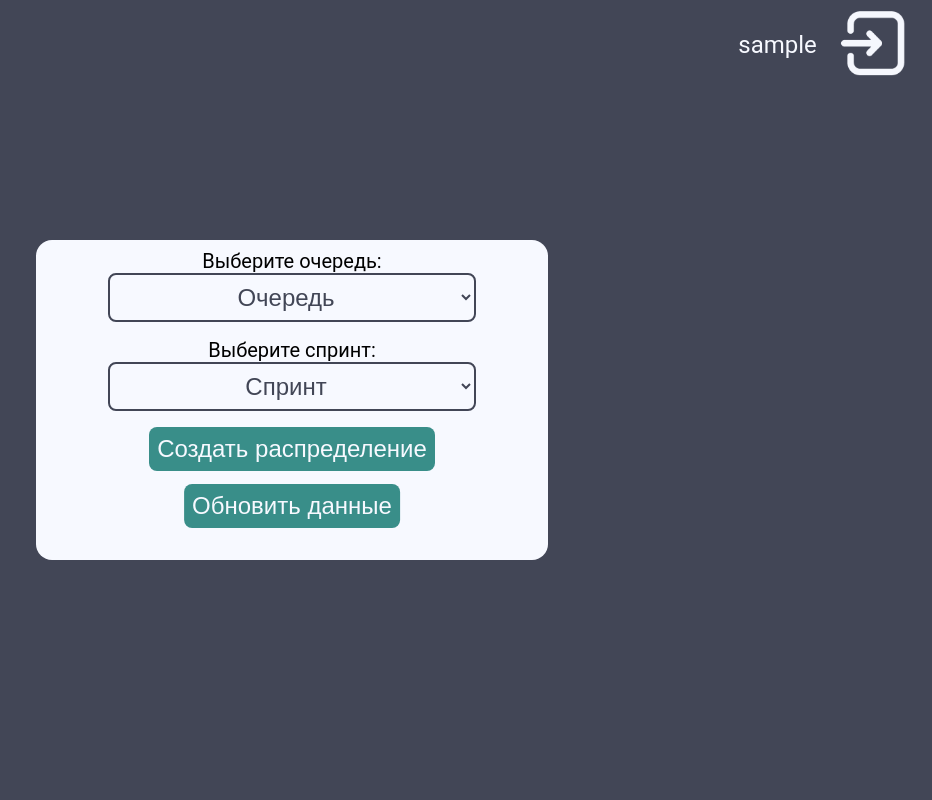
After one commit to Innlock/task_distribution, a Flask app: page /settings in a window 1280 px wide. The commit adds this page. Shown: the whole page, without its empty margins (348-1280 px from the left). Run offline with Flask 3, Linux system fonts and the light colour scheme; the visitor is signed in with stand-in values (Sample User, id 1); data that the repository does not hold is empty; parts of the project's set-up code (start-up, migrations or seed data) failed here and were passed over.

Commit message:
Страница с выбором очереди и спринта

```diff
--- a/app.py
+++ b/app.py
@@ -51,7 +51,6 @@ def index():
     # # return render_template('distribution.html', distribution=distribution_data, queue="3", sprint="spr")
 
 
-
 # Роут для регистрации
 @app.route('/register', methods=['GET', 'POST'])
 def register():
@@ -88,7 +87,7 @@ def login():
         user = User.query.filter_by(login=username).first()
         if user and check_password_hash(user.password, password):
             login_user(user)
-            return redirect(url_for('distribution'))
+            return redirect(url_for('settings'))
         return render_template('login.html', error="Неверный логин или пароль")
     return render_template('login.html')
 
@@ -106,8 +105,28 @@ def logout():
 def distribution():
     if request.method == 'POST':
         pass
-    distribution_data = get_tasks_distribution(3)
-    return render_template('distribution.html', distribution=distribution_data, queue="3")
+    queue_text = request.form.get('queue')
+    sprint_text = request.form.get('sprint')
+
+    queue_id, queue_name = queue_text.split("_")
+    queue_id = int(queue_id)
+    print(queue_id, queue_name)
+
+    sprint_id, sprint_name = None, ""
+    if sprint_text:
+        sprint_id, sprint_name = sprint_text.split("_")
+
+    distribution_data = get_tasks_distribution(queue_id, sprint_id)
+    return render_template('distribution.html', distribution=distribution_data,
+                           queue=queue_name, sprint=sprint_name)
+
+
+@app.route('/settings', methods=['GET', 'POST'])
+@login_required
+def settings():
+    queues = get_all_queues()
+    sprints = get_all_sprints()
+    return render_template('settings.html', login=current_user.login, queues=queues, sprints=sprints)
 
 
 if __name__ == '__main__':
--- a/database.py
+++ b/database.py
@@ -108,6 +108,16 @@ def login_in_assignees(username):
     return True
 
 
+def get_all_queues():
+    queues = Queue.query.all()
+    return queues
+
+
+def get_all_sprints():
+    sprints = Sprint.query.all()
+    return sprints
+
+
 drop_all_tables()
 init_fill_tables = False
 with app.app_context():
--- a/templates/distribution.html
+++ b/templates/distribution.html
@@ -8,12 +8,12 @@
 
 <body>
 <header class="header">
-    <p class="dist_name">{{ "Распределение для очереди "+ queue }}{{ ", спринт " + sprint if sprint else "" }}</p>
+    <p class="dist_name">{{ "Распределение для очереди '"+ queue + "'" }}{{ ", спринт '" + sprint + "'" if sprint else "" }}</p>
     <div class="dist_buttons">
-        <button class="icons" title="Вернуться к выбору очереди">
+        <a href="/settings" class="icons" title="Вернуться к выбору очереди">
             <img class="icons_img" src="{{ url_for('static', filename='pictures/return.png') }}"
                  alt='Вернуться к выбору очереди'>
-        </button>
+        </a>
         <button class="icons" title="Сбросить распределение">
             <img class="icons_img" src="{{ url_for('static', filename='pictures/undo.png') }}"
                  alt='Сбросить распределение'>
--- /dev/null
+++ b/templates/settings.html
@@ -0,0 +1,174 @@
+<!DOCTYPE html>
+<html lang="en">
+<head>
+    <meta charset="UTF-8">
+    <meta name="viewport" content="width=device-width, initial-scale=1.0">
+    <title>Настройки</title>
+    <script src="https://code.jquery.com/jquery-3.6.0.min.js"></script>
+</head>
+
+<body>
+<div class="header">
+    <p class="login">{{ login }}</p>
+    <a href="/logout" class="icons" title="Выйти из аккаунта">
+        <img class="icons_img" src="{{ url_for('static', filename='pictures/logout.png') }}"
+             alt='Выйти из аккаунта'>
+    </a>
+</div>
+
+<div class="container">
+    <form method="post" action="/distribution" class="form1">
+        <label class="labels" for="queues">Выберите очередь:</label>
+        <select id="queues" class="selectors" name="queue" required>
+            <option class="options" value="" disabled selected>Очередь</option>
+            {% for option in queues %}
+                <option class="options" value="{{ option.queue_id }}_{{ option.name }}">{{ option.name }}</option>
+            {% endfor %}
+        </select>
+
+        <label class="labels" for="sprints">Выберите спринт:</label>
+        <select id="sprints" class="selectors" name="sprint">
+            <option class="options" value="" disabled selected>Спринт</option>
+            {% for option in sprints %}
+                <option class="options" value="{{ option.sprint_id }}_{{ option.name }}">{{ option.name }}</option>
+            {% endfor %}
+        </select>
+
+        <input type="submit" value="Создать распределение"/>
+    </form>
+    <form method="post" class="form2">
+        <input type="submit" id="sync" value="Обновить данные"/>
+    </form>
+</div>
+
+</body>
+</html>
+
+<style>
+
+    body {
+        font-family: "Roboto", sans-serif;
+        margin: 0;
+        padding: 0;
+        height: 100vh;
+        background-color: #424656;
+        display: flex;
+        flex-direction: column;
+        justify-content: center;
+        align-items: center;
+    }
+
+    .header {
+        position: fixed;
+        top: 0;
+        left: 0;
+        width: 100%;
+        display: flex;
+        justify-content: end;
+        align-items: center;
+    }
+
+    .login {
+        color: #F7F9FF;
+        font-size: 3vh;
+        margin-right: 1vw;
+    }
+
+    .icons {
+        width: 7vw;
+        border: none;
+        background: none;
+        padding: 0;
+        margin-right: 1vw;
+        display: flex;
+        position: relative;
+    }
+
+    .icons:hover {
+        cursor: pointer;
+        opacity: 0.60;
+    }
+
+    .icons_img {
+        width: 100%;
+        display: flex;
+        align-items: center;
+    }
+
+    .container {
+        top: 0;
+        width: 40vw;
+        height: 40vh;
+        text-align: center;
+        background-color: #F7F9FF;
+        border-radius: 2vh;
+        display: flex;
+        flex-direction: column;
+        justify-content: center;
+        align-items: center;
+        position: relative;
+        overflow: hidden;
+    }
+
+    .form1 {
+        width: 90%;
+        height: 70%;
+        top: 5%;
+        left: 5%;
+        display: flex;
+        flex-direction: column;
+        justify-content: center;
+        align-items: center;
+    }
+
+    .form2 {
+        width: 90%;
+        height: 20%;
+    }
+
+    .form2 input[type="submit"] {
+        position: absolute;
+        bottom: 2vh;
+        left: 50%;
+        transform: translateX(-50%);
+    }
+
+    .labels {
+        font-size: 2.5vh;
+        height: auto;
+        width: 80%;
+    }
+
+    .selectors {
+        font-size: 3vh;
+        width: 80%;
+        height: 25%;
+        padding: 1vh;
+        margin-bottom: 2vh;
+        border-radius: 1vh;
+        border: 0.25vh solid #424656;
+        background-color: transparent;
+        color: #424656;
+        box-sizing: border-box;
+        outline: none;
+        text-align: center;
+    }
+
+
+    input[type="submit"] {
+        font-size: 3vh;
+        background: #398E89;
+        border: none;
+        cursor: pointer;
+        color: #F7F9FF;
+        padding: 1vh;
+        margin-bottom: 2vh;
+        border-radius: 1vh;
+    }
+
+    input[type=submit]:hover {
+        cursor: pointer;
+        opacity: 0.80;
+    }
+
+</style>
```
Also changed, not shown: templates/login.html (+6 -10 lines), templates/register.html (+6 -10 lines).
